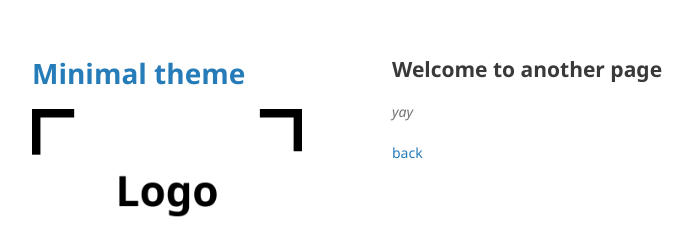
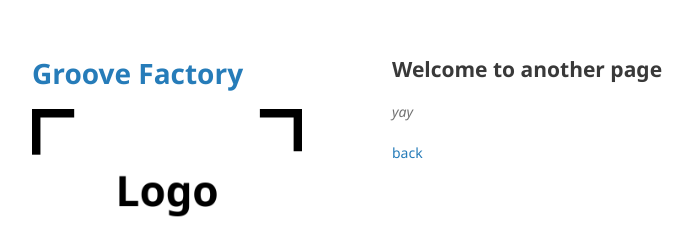
Before and after one commit to Groove-Factory/Groove-Factory.github.io, a Jekyll site: the page built from another-page.md, in a window 1280 px wide. Shown: the top 233 px of the page, without its empty margins (178-871 px from the left). Built offline with Jekyll 4.4.1, drawn with Linux system fonts in a browser that asks for light colours; our own code applies the rules of GitHub Pages for plain Markdown files.

Commit message:
Update _config.yml

```diff
--- a/_config.yml
+++ b/_config.yml
@@ -1,6 +1,9 @@
-title: Minimal theme
+title: Groove Factory
 logo: /assets/img/logo.png
 description: Minimal is a theme for GitHub Pages.
 show_downloads: true
 google_analytics:
 theme: jekyll-theme-minimal
+remote_theme: pages-themes/minimal@v0.2.0
+plugins:
+- jekyll-remote-theme # add this line to the plugins list if you already have one
```
